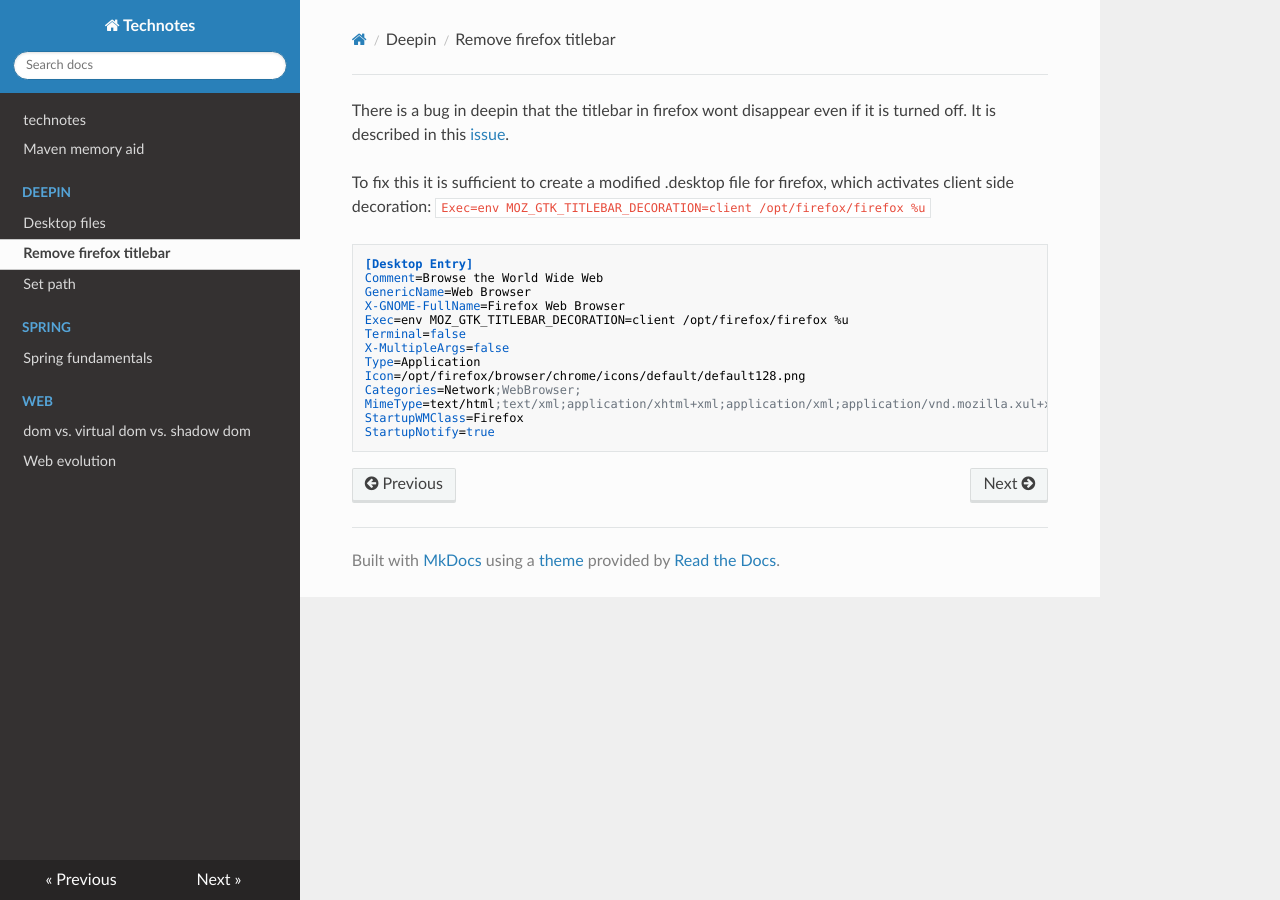
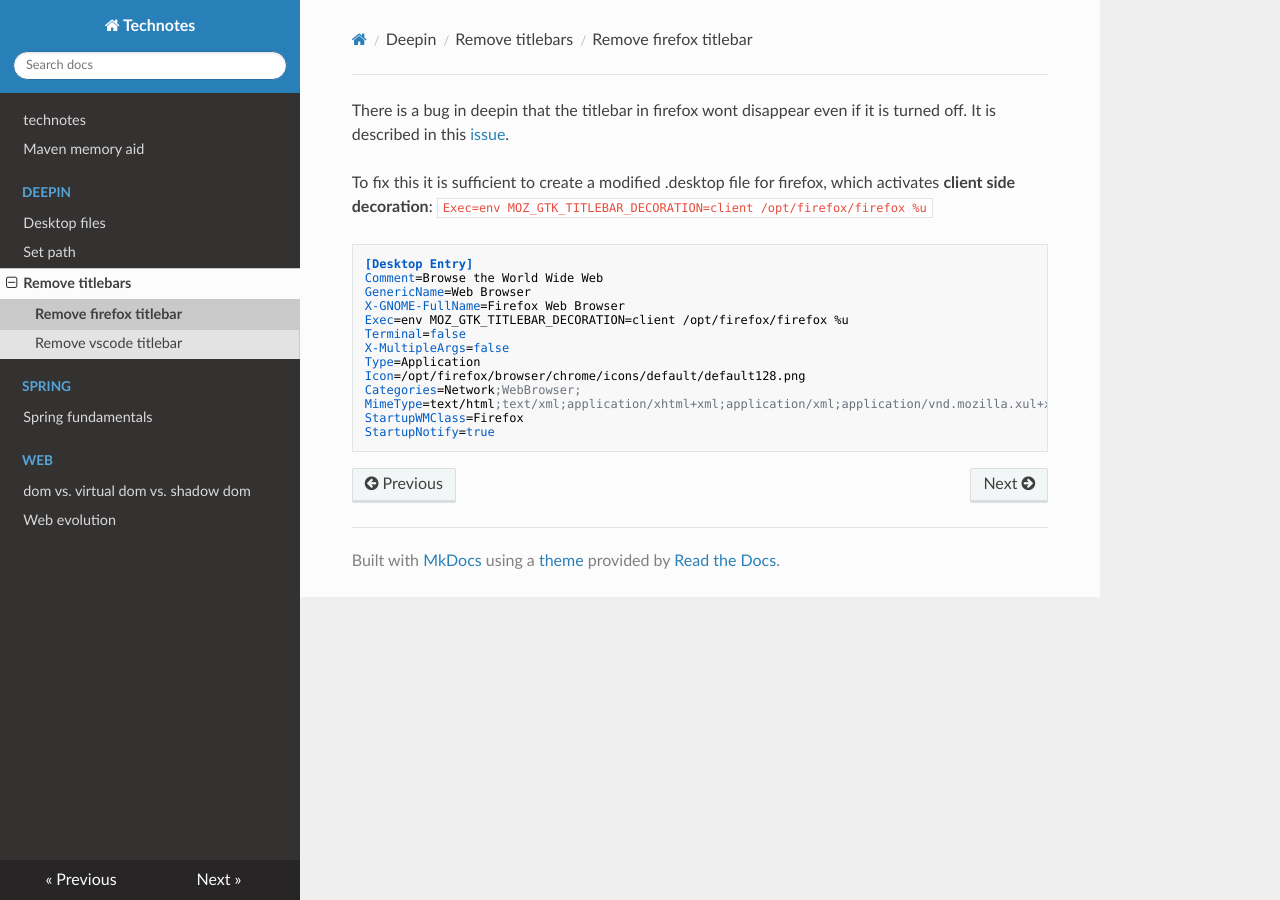
Before and after one commit to organicaudio/useful-code-snippets2, an MkDocs documentation site: the page built from docs/deepin/remove_titlebars/remove-firefox-titlebar.md, in a window 1280 px wide. Built offline with MkDocs 1.6.1, drawn with Linux system fonts in a browser that asks for light colours; nearby versions of some CDN libraries.

Commit message:
remove titlebar deepin

````diff
--- a/docs/deepin/remove-firefox-titlebar.md
+++ b/docs/deepin/remove_titlebars/remove-firefox-titlebar.md
@@ -1,6 +1,7 @@
+
 There is a bug in deepin that the titlebar in firefox wont disappear even if it is turned off. It is described in this [issue](https://github.com/linuxdeepin/developer-center/issues/1460).
 
-To fix this it is sufficient to create a modified .desktop file for firefox, which activates client side decoration: ``Exec=env MOZ_GTK_TITLEBAR_DECORATION=client /opt/firefox/firefox %u``
+To fix this it is sufficient to create a modified .desktop file for firefox, which activates **client side decoration**: ``Exec=env MOZ_GTK_TITLEBAR_DECORATION=client /opt/firefox/firefox %u``
 
 ```ini
 [Desktop Entry]
````
Also changed, not shown: docs/deepin/remove_titlebars/remove-vscode-titlebar.md (added, +5 -0 lines).
